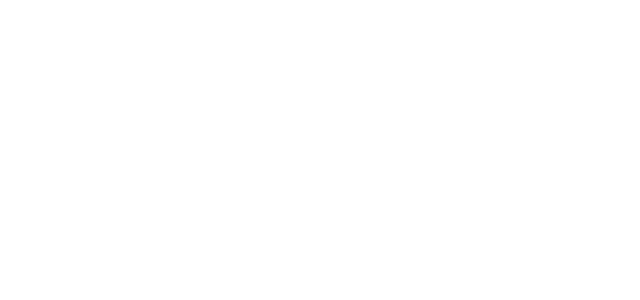
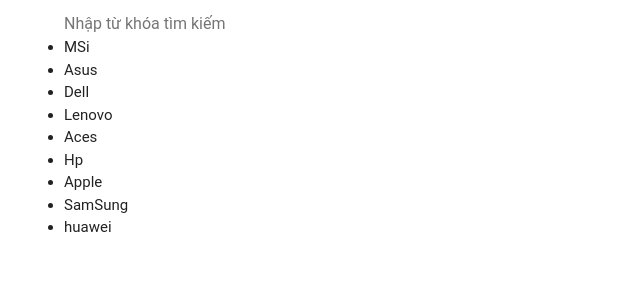
Before and after one commit to zenoboy/webbanlaptop2, a Vue app: page /timkiem in a window 1280 px wide. Before the commit this address had no page. Shown: the top 300 px of the page, without its empty margins (0-640 px from the left). Built offline with nearby package versions, Linux system fonts and the light colour scheme.

Commit message:
fix lỗi vặt làm tìm kiếm

```diff
--- a/src/components/SideBarAdmin.vue
+++ b/src/components/SideBarAdmin.vue
@@ -28,8 +28,9 @@
       data(){
           return{
               links:[
-                  {icon:'mdi-microsoft-windows',text:'Products',to:"/list-products"},
-                  {icon:'mdi-microsoft-windows',text:'Category',to:"/list-category"},
+                  {icon:'mdi mdi-shopping',text:'Products',to:"/list-products"},
+                  {icon:'mdi mdi-shape-plus',text:'Category',to:"/list-category"},
+                  {icon:'mdi mdi-chart-pie',text:'Thống Kê',to:"/list-statistical"},
 
               ]
           }
--- a/src/components/TopBar.vue
+++ b/src/components/TopBar.vue
@@ -14,11 +14,13 @@
       :loading="loading"
           density="compact"
           variant="solo"
-        label="Chưa có  gì đâu"
+          label="Chưa có gì đâu"
           append-inner-icon="mdi-magnify"
           single-line
           hide-details
-        @click:append-inner="onClick"
+          v-model="search"
+          @click:append-inner="performSearch"
+          @keyup.enter="performSearch"
       ></v-text-field>
     </v-card-text>
 
@@ -77,7 +79,20 @@
         </v-col>
       </v-row>
     </v-container>
-
+    <v-dialog v-model="searchDialog" max-width="600px">
+      <v-card>
+        <v-card-title class="headline">Kết quả tìm kiếm</v-card-title>
+        <v-card-text>
+          <!-- Display your search results here -->
+          <ul>
+            <li v-for="result in searchResults" :key="result.id">{{ result.name }}</li>
+          </ul>
+        </v-card-text>
+        <v-card-actions>
+          <v-btn @click="searchDialog = false" color="primary">Đóng</v-btn>
+        </v-card-actions>
+      </v-card>
+    </v-dialog>
         </v-toolbar-items>
       </v-app-bar>
 
@@ -102,8 +117,9 @@
         PassWord: '',
         FullName: '',
         Phone: '',
+        categories: [],
+        search: '',
 
-        search: '',
         laptopCategories: [
           { id: 1, name: 'Laptop Dell', icon: 'mdi-laptop' },
           { id: 2, name: 'Laptop Acer', icon: 'mdi-laptop' },
@@ -127,7 +143,16 @@
         ]
       }
     },
+
     methods: {
+      async performSearch() {
+      try {
+        const response = await axios.get(`https://localhost:44367/api/Categorys/Categorys?categoryId=${this.selectedCategory}&query=${this.search}`);
+        this.$router.push({ name: 'search-result', params: { results: response.data, searchTerm: this.search } });
+      } catch (error) {
+        console.error('Lỗi tìm kiếm sản phẩm:', error);
+      }
+    },
 
       goToCartPage() {
       this.$router.push('/cart')
--- a/src/router/index.js
+++ b/src/router/index.js
@@ -3,6 +3,8 @@
 import AdminView from '../views/WebAdmin/AdminView.vue'
 import ListCategory from '../views/WebAdmin/category/ListView.vue'
 import ProductDetail from '../views/productdetail.vue'
+import SearchView from '@/views/SearchView.vue';
+
 
 
 const routes = [
@@ -10,6 +12,11 @@
     path: '/home',
     name: 'home',
     component: HomeView
+  },
+  {
+    path: '/timkiem',
+    name: 'tiemkiem',
+    component: SearchView
   },
   {
     path: '/about',
@@ -68,6 +75,10 @@
     component: ListCategory
   },
   {
+    path:'/timkiem',
+    name:'timkiem',
+    component: () => import( '../views/SearchView.vue')  },
+  {
     path: '/product-detail/:id',
     name: 'ProductDetail',
     component: ProductDetail,
--- a/src/views/Cartdetail.vue
+++ b/src/views/Cartdetail.vue
@@ -124,7 +124,7 @@
         } else {
           // Khi đếm ngược kết thúc, chuyển hướng về trang sản phẩm
           clearInterval(timer);
-          this.$router.push('/sanpham');
+          this.$router.push('/');
         }
       }, 1000);
     },
--- a/src/views/ListView.vue
+++ b/src/views/ListView.vue
@@ -112,7 +112,7 @@
 
             <v-img
 
-            :src="'https://localhost:7072/images/' + item.ImagerUrl"
+            :src="'https://localhost:44367/images/' + item.ImagerUrl"
               height="200"
             ></v-img>
 
@@ -222,7 +222,7 @@
     async fetchProducts() {
       try {
         // const response = await axios.get('https://localhost:44384/api/Product');
-        const response = await axios.get('https://localhost:7072/api/Products/GetProducts');
+        const response = await axios.get('https://localhost:44367/api/Products/GetProducts');
         this.products = response.data;
       } catch (error) {
         console.error('Lỗi khi lấy sản phẩm:', error);
--- /dev/null
+++ b/src/views/SearchView.vue
@@ -0,0 +1,47 @@
+<template>
+    <div id="app">
+      <input type="text" v-model="searchQuery" placeholder="Nhập từ khóa tìm kiếm" />
+
+      <ul>
+        <li v-for="item in filteredItems" :key="item.id">
+          {{ item.name }}
+        </li>
+      </ul>
+    </div>
+</template>
+
+  <script>
+  export default {
+    data() {
+      return {
+        searchQuery: '',
+        items: [
+          { id: 1, name: 'MSi' },
+          { id: 2, name: 'Asus' },
+          { id: 3, name: 'Dell' },
+          { id: 4, name: 'Lenovo' },
+          { id: 5, name: 'Aces' },
+          { id: 6, name: 'Hp' },
+          { id: 7, name: 'Apple' },
+          { id: 8, name: 'SamSung' },
+          { id: 9, name: 'huawei' },
+
+
+          // ... thêm các mục khác
+        ]
+      };
+    },
+    computed: {
+      filteredItems: function() {
+        // Sử dụng phương thức filter để lọc các mục dựa trên searchQuery
+        return this.items.filter(item => {
+          return item.name.toLowerCase().includes(this.searchQuery.toLowerCase());
+        });
+      }
+    }
+  };
+  </script>
+
+  <style>
+  /* Bổ sung CSS nếu cần thiết */
+  </style>
--- a/src/views/productdetail.vue
+++ b/src/views/productdetail.vue
@@ -9,7 +9,7 @@
             <v-col>
               <v-img
 
-              :src="'https://localhost:7072/images/' + Product[0].ImagerUrl"
+              :src="'https://localhost:44367/images/' + Product[0].ImagerUrl"
                 height="200"
               ></v-img>
             </v-col>
@@ -43,7 +43,7 @@
                   </div>
 
                   <div class="baohanh flex-item">
-                  <div class="item">Bảo hành 12 tháng</div>
+                  <div class="item">Bảo Hành {{ Product[0].warranty }} Tháng</div>
                 </div>
                 </div>
 
@@ -169,7 +169,7 @@
       }
     },
     getProduct(){
-      axios.get('https://localhost:7072/api/Products/GetProductstoID?newproductsID='+this.id)
+      axios.get('https://localhost:44367/api/Products/GetProductstoID?newproductsID='+this.id)
         .then(response =>{
           this.Product = response.data;
           console.log(this.Product)
```
Lines whose indentation alone changed are shown as unchanged.
